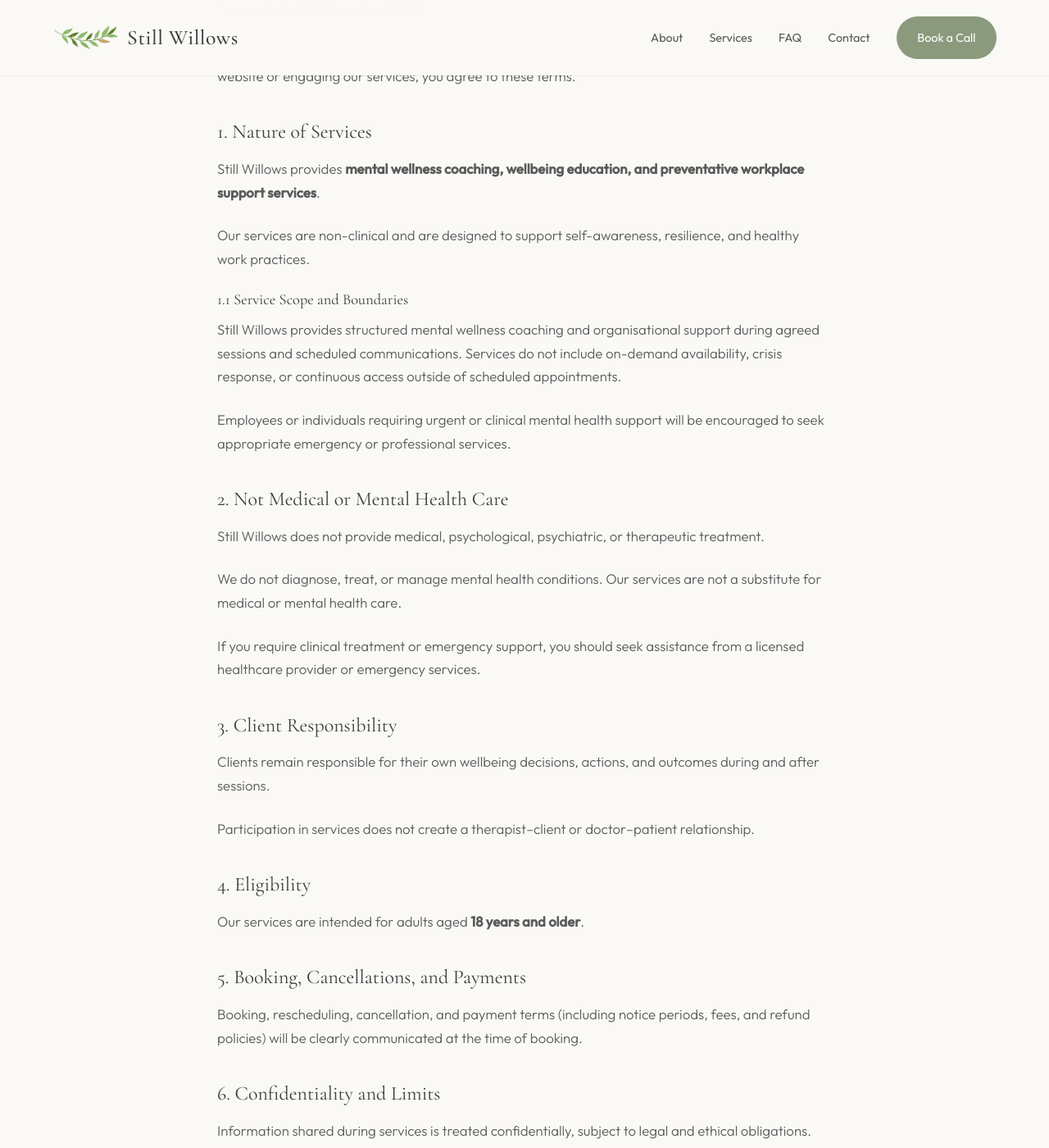
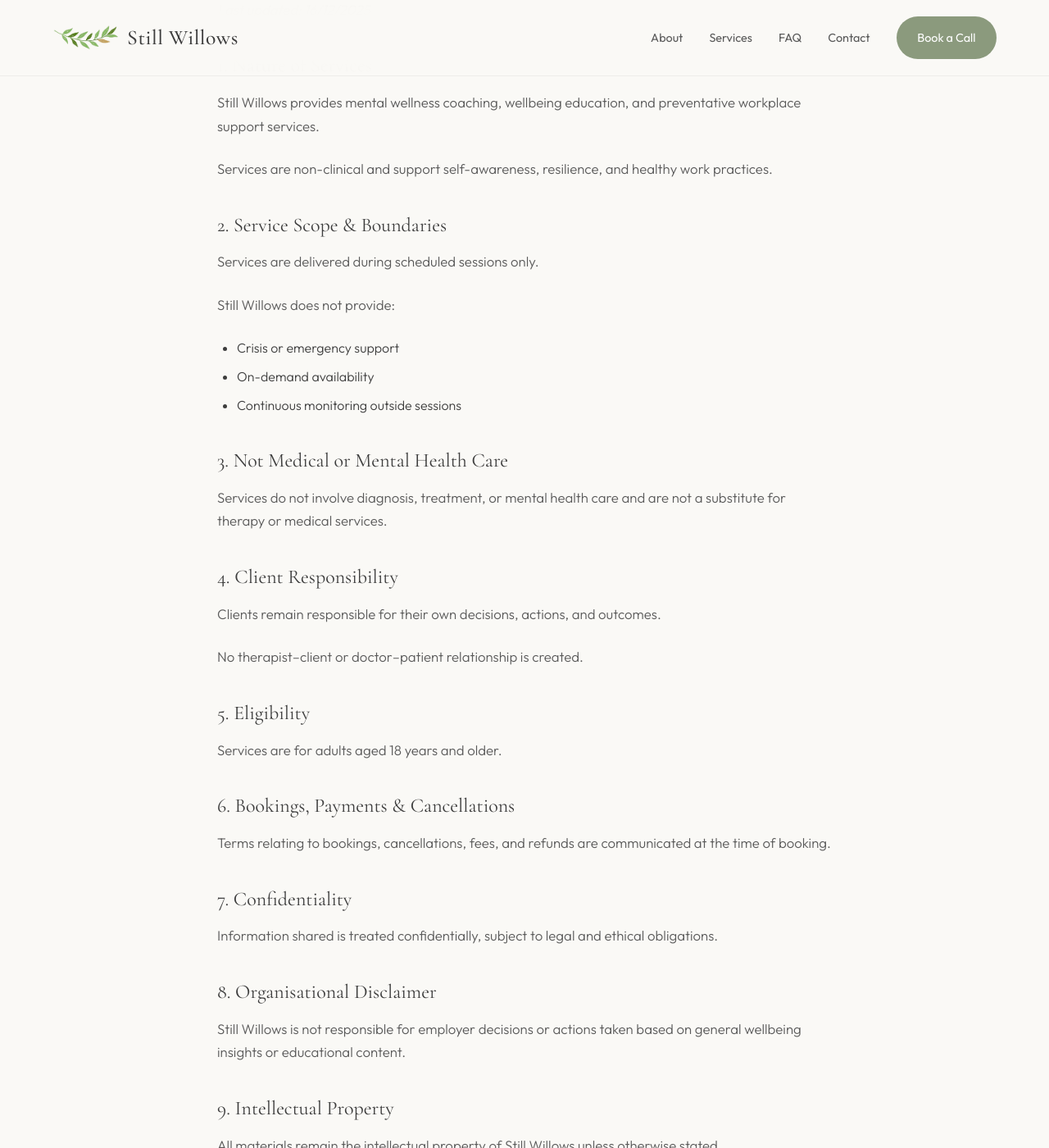
Before and after one commit to captainmike/stillwillows-website, a Jekyll site: the page built from terms.md, in a window 1280 px wide and 1400 px high, scrolled down 496 px. Shown: the whole window at 82% size. Built offline with Jekyll 4.4.1, drawn with Linux system fonts in a browser that asks for light colours; some of the changed text lies outside the part shown.

Commit message:
Update terms and privacy policy for clarity and conciseness

```diff
--- a/terms.md
+++ b/terms.md
@@ -1,77 +1,68 @@
 ---
 layout: page
-title: Terms of Service
+title: Still Willows – Terms of Service
 subtitle: Please read these terms carefully before using our services.
 ---
 
-*Last updated: 16 December 2025*
-
-These Terms of Service govern your use of the Still Willows website and services. By accessing this website or engaging our services, you agree to these terms.
+*Last updated: 16/12/2025*
 
 ## 1. Nature of Services
 
-Still Willows provides **mental wellness coaching, wellbeing education, and preventative workplace support services**.
+Still Willows provides mental wellness coaching, wellbeing education, and preventative workplace support services.
 
-Our services are non-clinical and are designed to support self-awareness, resilience, and healthy work practices.
+Services are non-clinical and support self-awareness, resilience, and healthy work practices.
 
-### 1.1 Service Scope and Boundaries
+## 2. Service Scope & Boundaries
 
-Still Willows provides structured mental wellness coaching and organisational support during agreed sessions and scheduled communications. Services do not include on-demand availability, crisis response, or continuous access outside of scheduled appointments.
+Services are delivered during scheduled sessions only.
 
-Employees or individuals requiring urgent or clinical mental health support will be encouraged to seek appropriate emergency or professional services.
+Still Willows does not provide:
+- Crisis or emergency support
+- On-demand availability
+- Continuous monitoring outside sessions
 
-## 2. Not Medical or Mental Health Care
+## 3. Not Medical or Mental Health Care
 
-Still Willows does not provide medical, psychological, psychiatric, or therapeutic treatment.
+Services do not involve diagnosis, treatment, or mental health care and are not a substitute for therapy or medical services.
 
-We do not diagnose, treat, or manage mental health conditions. Our services are not a substitute for medical or mental health care.
+## 4. Client Responsibility
 
-If you require clinical treatment or emergency support, you should seek assistance from a licensed healthcare provider or emergency services.
+Clients remain responsible for their own decisions, actions, and outcomes.
 
-## 3. Client Responsibility
+No therapist–client or doctor–patient relationship is created.
 
-Clients remain responsible for their own wellbeing decisions, actions, and outcomes during and after sessions.
+## 5. Eligibility
 
-Participation in services does not create a therapist–client or doctor–patient relationship.
+Services are for adults aged 18 years and older.
 
-## 4. Eligibility
+## 6. Bookings, Payments & Cancellations
 
-Our services are intended for adults aged **18 years and older**.
+Terms relating to bookings, cancellations, fees, and refunds are communicated at the time of booking.
 
-## 5. Booking, Cancellations, and Payments
+## 7. Confidentiality
 
-Booking, rescheduling, cancellation, and payment terms (including notice periods, fees, and refund policies) will be clearly communicated at the time of booking.
+Information shared is treated confidentially, subject to legal and ethical obligations.
 
-## 6. Confidentiality and Limits
+## 8. Organisational Disclaimer
 
-Information shared during services is treated confidentially, subject to legal and ethical obligations.
+Still Willows is not responsible for employer decisions or actions taken based on general wellbeing insights or educational content.
 
-Confidentiality may be breached where required by law or where there is a serious and immediate risk of harm to the client or others.
+## 9. Intellectual Property
 
-## 7. Organisational Services Disclaimer
+All materials remain the intellectual property of Still Willows unless otherwise stated.
 
-For workplace or organisational engagements, Still Willows is not responsible for decisions, actions, or outcomes implemented by employers based on general wellbeing insights or educational content.
+## 10. Limitation of Liability
 
-## 8. Intellectual Property
+To the fullest extent permitted by law, Still Willows is not liable for indirect or consequential losses arising from use of services or the website.
 
-All content on this website, including text, materials, and resources, is the intellectual property of Still Willows unless otherwise stated.
+## 11. Third-Party Links
 
-Content may not be copied, reproduced, or distributed without prior written permission.
+External links are provided for convenience. Still Willows is not responsible for third-party content or practices.
 
-## 9. Limitation of Liability
+## 12. Governing Law
 
-To the fullest extent permitted by law, Still Willows is not liable for any indirect, incidental, or consequential loss or damages arising from the use of our services or website.
+These terms are governed by the laws applicable to the jurisdictions in which Still Willows operates.
 
-## 10. Third-Party Links
-
-This website may contain links to third-party websites. Still Willows is not responsible for the content, policies, or practices of external sites.
-
-## 11. Governing Law
-
-These Terms of Service are governed by and interpreted in accordance with the laws applicable to the jurisdictions in which Still Willows operates.
-
-## 12. Contact
-
-Questions about these terms may be directed to:
+## 13. Contact
 
 **Email:** [hello@stillwillows.com](mailto:hello@stillwillows.com)
```
Also changed, not shown: privacy.md (+33 -43 lines).
